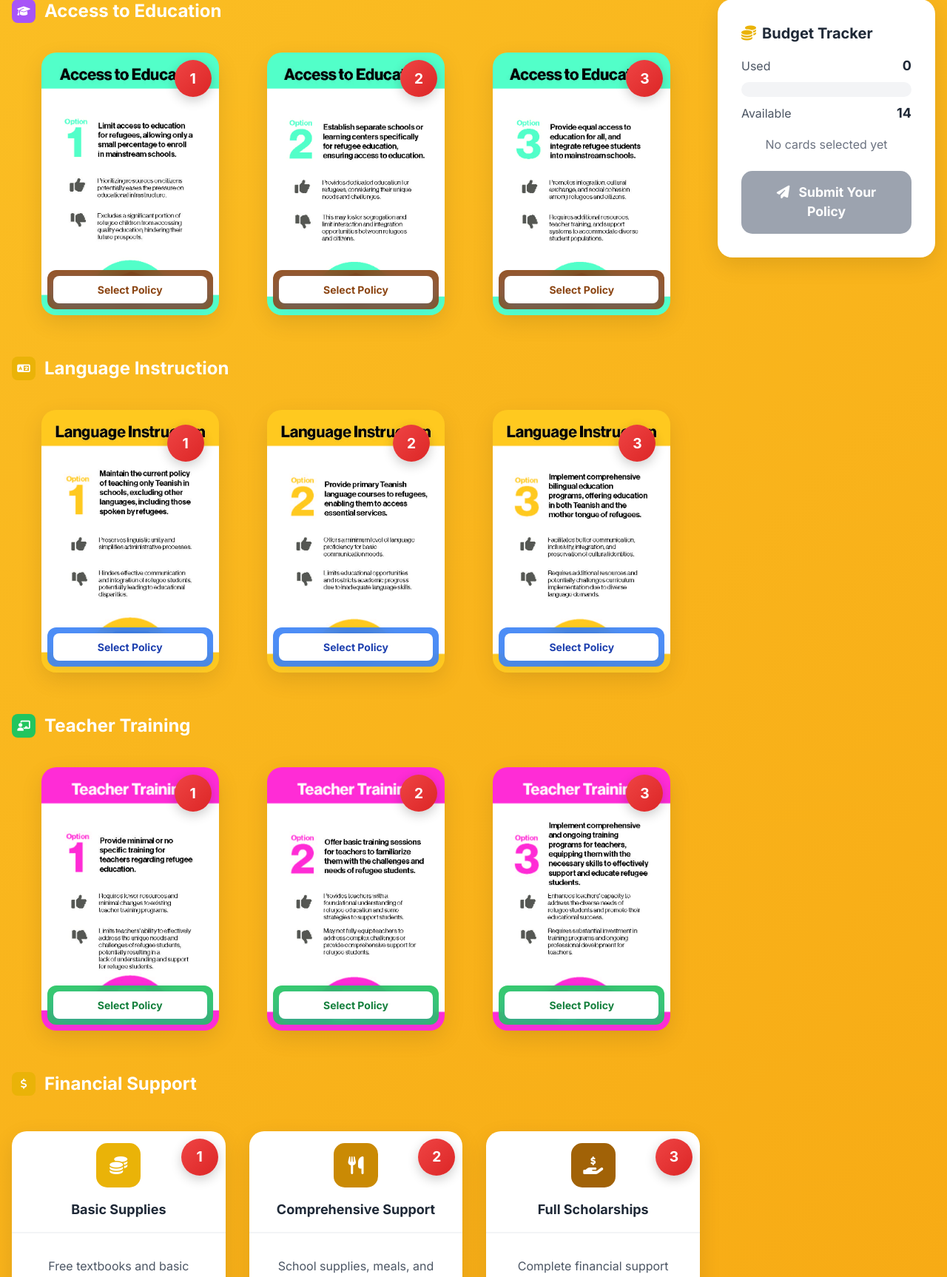
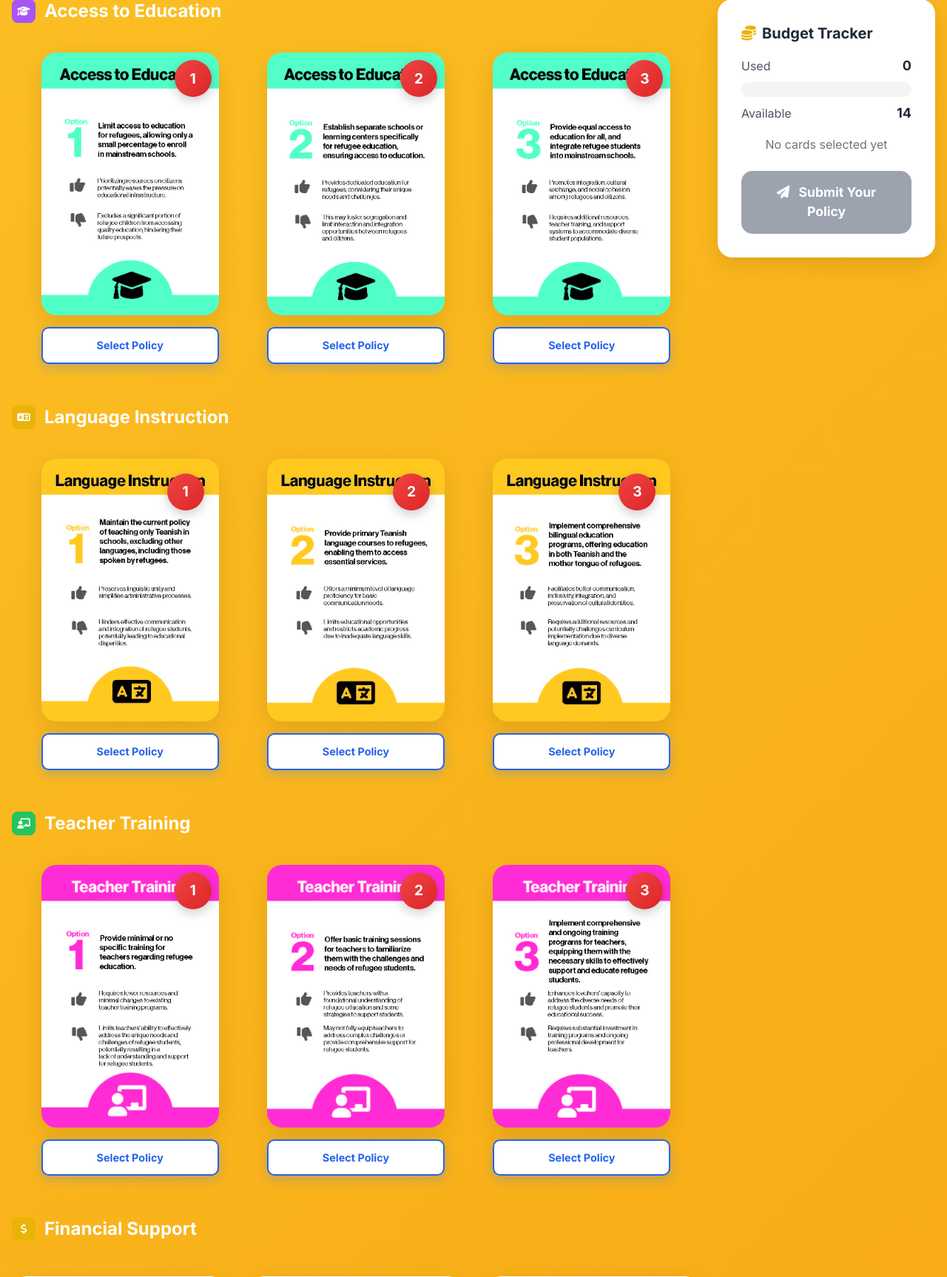
Before and after one commit to kobowood1/AIChallengeGame, a Flask app: page /cards in a window 1280 px wide. Shown: the part 250-1976 px from the top of the page at 74% size. Run offline with Flask 3, Linux system fonts and the light colour scheme; the visitor is signed in with stand-in values (Sample User, id 1); some libraries are stand-ins or nearby versions.

Commit message:
Relocate and restyle policy selection buttons for enhanced user experience
Moves policy selection buttons below the card and updates button styling in `templates/card_selection.html`.

Replit-Commit-Author: Agent
Replit-Commit-Session-Id: 86e28700-3938-4fe7-b7b2-daf0a8a3307c
Replit-Commit-Screenshot-Url: https://storage.googleapis.com/screenshot-production-us-central1/b66fccd3-3b48-4c0e-84c7-865c8f56605e/82532aa6-f455-4c95-8a16-467f4379711b.jpg

```diff
--- a/templates/card_selection.html
+++ b/templates/card_selection.html
@@ -215,75 +215,42 @@
 
     .teacher-training-card .card-footer,
     .psychosocial-card .card-footer,
-    .access-card .card-footer {
-        position: absolute;
-        bottom: 8px;
-        left: 8px;
-        right: 8px;
-        background: rgba(34, 197, 94, 0.9);
-        padding: 0.5rem;
-        border-radius: 12px;
-        backdrop-filter: blur(10px);
-        z-index: 10;
+    .access-card .card-footer,
+    .language-card .card-footer,
+    .curriculum-card .card-footer {
+        position: relative;
+        margin-top: 1rem;
+        background: transparent;
+        padding: 0;
     }
 
     .teacher-training-card .card-footer button,
     .psychosocial-card .card-footer button,
-    .access-card .card-footer button {
+    .access-card .card-footer button,
+    .language-card .card-footer button,
+    .curriculum-card .card-footer button {
         background: white;
-        color: #15803d;
-        border: none;
-        padding: 0.5rem 1rem;
-        border-radius: 8px;
+        color: #2563eb;
+        border: 2px solid #2563eb;
+        padding: 0.75rem 1.5rem;
+        border-radius: 10px;
         font-weight: bold;
-        font-size: 0.875rem;
+        font-size: 0.9rem;
         width: 100%;
         cursor: pointer;
         transition: all 0.3s ease;
     }
 
-    .access-card .card-footer {
-        background: rgba(139, 69, 19, 0.9);
-    }
-
-    .access-card .card-footer button {
-        color: #8b4513;
-    }
-
-    .language-card .card-footer,
-    .curriculum-card .card-footer {
-        position: absolute;
-        bottom: 8px;
-        left: 8px;
-        right: 8px;
-        background: rgba(59, 130, 246, 0.9);
-        padding: 0.5rem;
-        border-radius: 12px;
-        backdrop-filter: blur(10px);
-        z-index: 10;
-    }
-
-    .language-card .card-footer button,
-    .curriculum-card .card-footer button {
-        background: white;
-        color: #1e40af;
-        border: none;
-        padding: 0.5rem 1rem;
-        border-radius: 8px;
-        font-weight: bold;
-        font-size: 0.875rem;
-        width: 100%;
-        cursor: pointer;
-        transition: all 0.3s ease;
-    }
 
     .language-card .card-footer button:hover,
     .curriculum-card .card-footer button:hover,
     .teacher-training-card .card-footer button:hover,
     .psychosocial-card .card-footer button:hover,
     .access-card .card-footer button:hover {
-        background: #f8fafc;
+        background: #2563eb;
+        color: white;
         transform: translateY(-2px);
+        box-shadow: 0 4px 12px rgba(37, 99, 235, 0.3);
     }
 
     .image-card-container {
```
